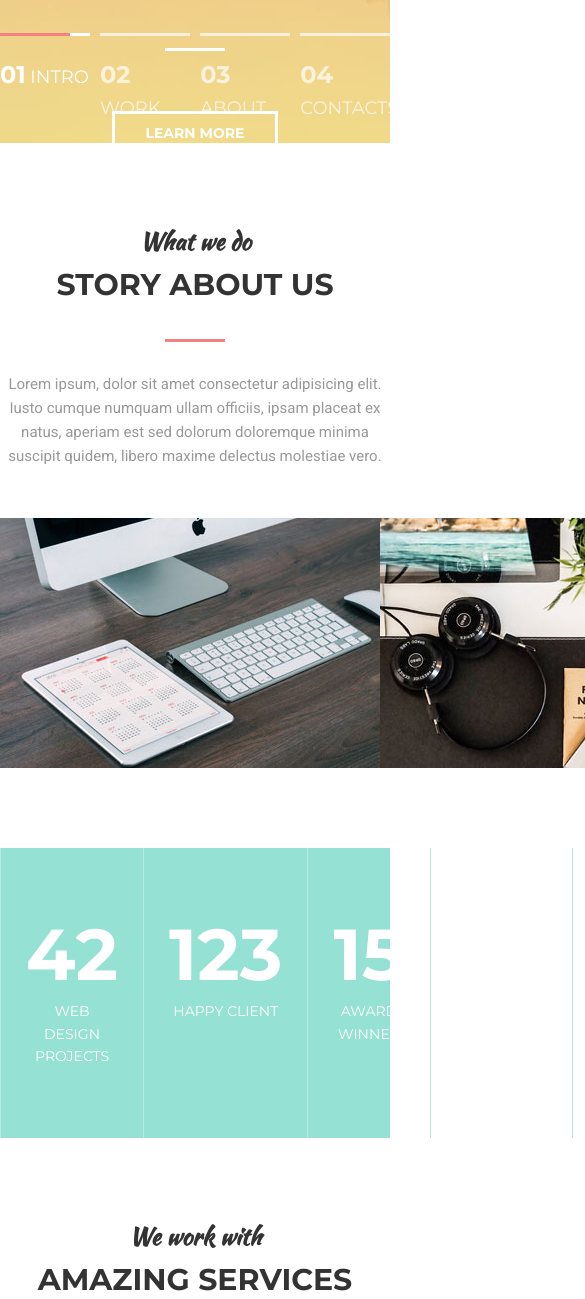
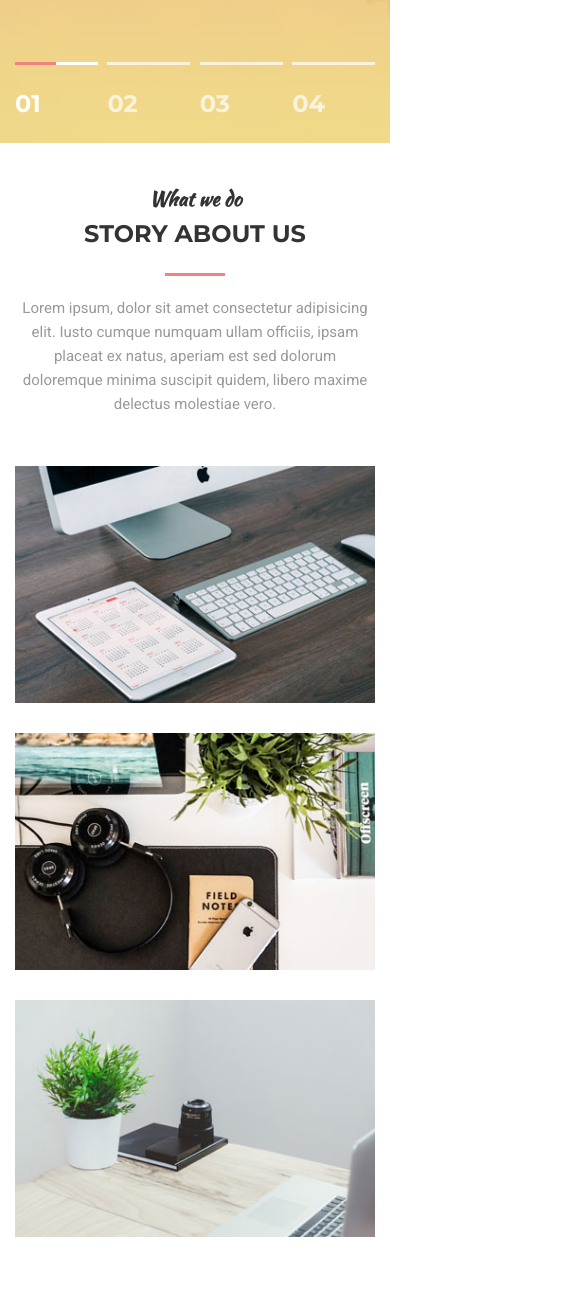
Before and after one commit to MrRahmat/mogo-html, a plain HTML site: page index.html in a window 390 px wide. Shown: the part 701-2000 px from the top of the page, 585 px wide, since content can reach past the window. Drawn offline with Linux system fonts and the light colour scheme.

Commit message:
Начало работ над адаптивностью

```diff
--- a/assets/css/style.css
+++ b/assets/css/style.css
@@ -25,6 +25,7 @@
     .container {
         width: 100%;
         max-width: 1200px;
+        padding: 0 15px;
         margin: 0 auto;
     }
 
@@ -208,8 +209,6 @@
         top: -3px;
         left: 0;
         z-index: 1;
-
-
     }
 
     .intro__slider__num{
@@ -291,14 +290,17 @@
     }
 
     .section__content{
+        margin: 80px -15px;
         display: flex;
+        flex-wrap: wrap;
         justify-content: space-between;
     }
 
 /* Card */
 
-    .section__item.card{
-        width: 380px;
+    .card{
+        width: 33.33333%;
+        padding: 0 15px;
     }
 
     .card__inner{
@@ -306,11 +308,11 @@
         position: relative;
     }
 
-    .section__item.card:hover .card__item {
+    .card:hover .card__item {
         transform: translate3d(-10px, -10px, 0);
     }
 
-    .section__item.card:hover .card__item img{
+    .card:hover .card__item img{
         opacity: .1;
     }
 
@@ -321,6 +323,8 @@
 
     .card__item img{
         display: block;
+        max-width: 100%;
+        height: auto;
         transition: opacity .1s linear;
     }
 
@@ -373,6 +377,7 @@
 
     .stat{
         display: flex;
+        flex-wrap: wrap;
     }
 
     .stat__item{
@@ -1102,3 +1107,129 @@
     .copyright span{
         color: #f38181;
     }
+
+@media (max-width: 1230px){
+
+    /* Intro */
+        .intro__suptitle{
+            font-size: 52px;
+        }
+
+        .intro__title{
+            font-size: 120px;
+        }
+}
+
+@media (max-width: 990px){
+
+    /* Intro */
+        .intro__suptitle{
+            font-size: 32px;
+        }
+
+        .intro__title{
+            font-size: 80px;
+        }
+
+        /* Stat */
+
+        .stat{
+            justify-content: center;
+        }
+
+        .stat__item{
+            flex: none;
+            width: 33.3333%;
+            padding-top: 30px;
+            padding-bottom: 30px;
+
+            border: 0;
+        }
+
+        .stat__item:last-child{
+            border-right: 0;
+        }
+}
+@media (max-width: 770px){
+
+    /* Intro */
+
+            .intro__slider__text{
+                display: none;
+            }
+
+            .intro__slider__item.active:before{
+                width: 50%;
+            }
+    /* Nav */
+        .nav{
+            display: none;
+        }
+
+    /* Section */
+
+        .section{
+            padding: 40px 0;
+        }
+
+        .section__content{
+            margin-top: 50px;
+            justify-content: center;
+        }
+
+    /* Card */
+
+        .card{
+            width: 100%;
+            max-width: 410px;
+            margin-bottom: 30px;
+        }
+
+        .card:last-child{
+            margin-bottom: 0;
+        }
+}
+@media (max-width: 575px){
+
+    /* Intro */
+        .intro__suptitle{
+            font-size: 22px;
+        }
+
+        .intro__title{
+            font-size: 40px;
+        }
+
+    /* Section */
+
+        .section__header{
+            margin-bottom: 50px;
+        }
+
+        .section__suptitle{
+            font-size: 20px;
+        }
+
+        .section__title{
+            font-size: 24px;
+        }
+
+        .section__title::after{
+            margin: 20px auto;
+        }
+    /* Stat */
+
+        .stat__item{
+            width: 100%;
+
+            border-bottom: 1px solid #b5eae0;
+        }
+
+        .stat__item:last-child{
+            border-bottom: 0;
+        }
+
+        .stat__item__num{
+            font-size: 52px;
+        }
+}
--- a/index.html
+++ b/index.html
@@ -50,19 +50,19 @@
                     <div class="intro__slider__inner">
                         <div class="intro__slider__item active">
                             <span class="intro__slider__num">01</span>
-                            Intro
+                            <span class="intro__slider__text">Intro</span>
                         </div>
                         <div class="intro__slider__item">
                             <span class="intro__slider__num">02</span>
-                            Work
+                            <span class="intro__slider__text">Work</span>
                         </div>
                         <div class="intro__slider__item">
                             <span class="intro__slider__num">03</span>
-                            About
+                            <span class="intro__slider__text">About</span>
                         </div>
                         <div class="intro__slider__item">
                             <span class="intro__slider__num">04</span>
-                            Contacts
+                            <span class="intro__slider__text">Contacts</span>
                         </div>
                     </div>
                 </div>
```
